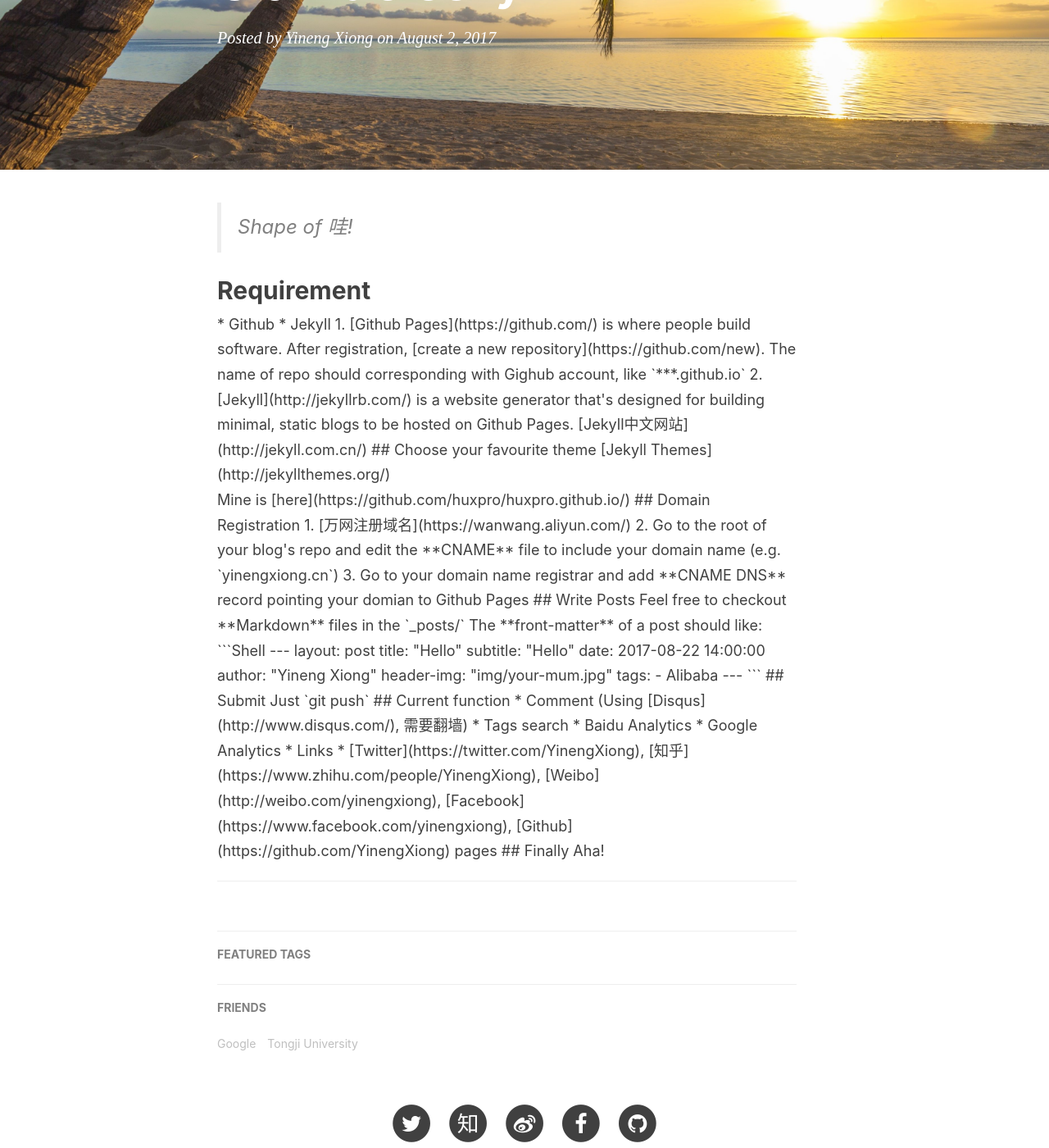
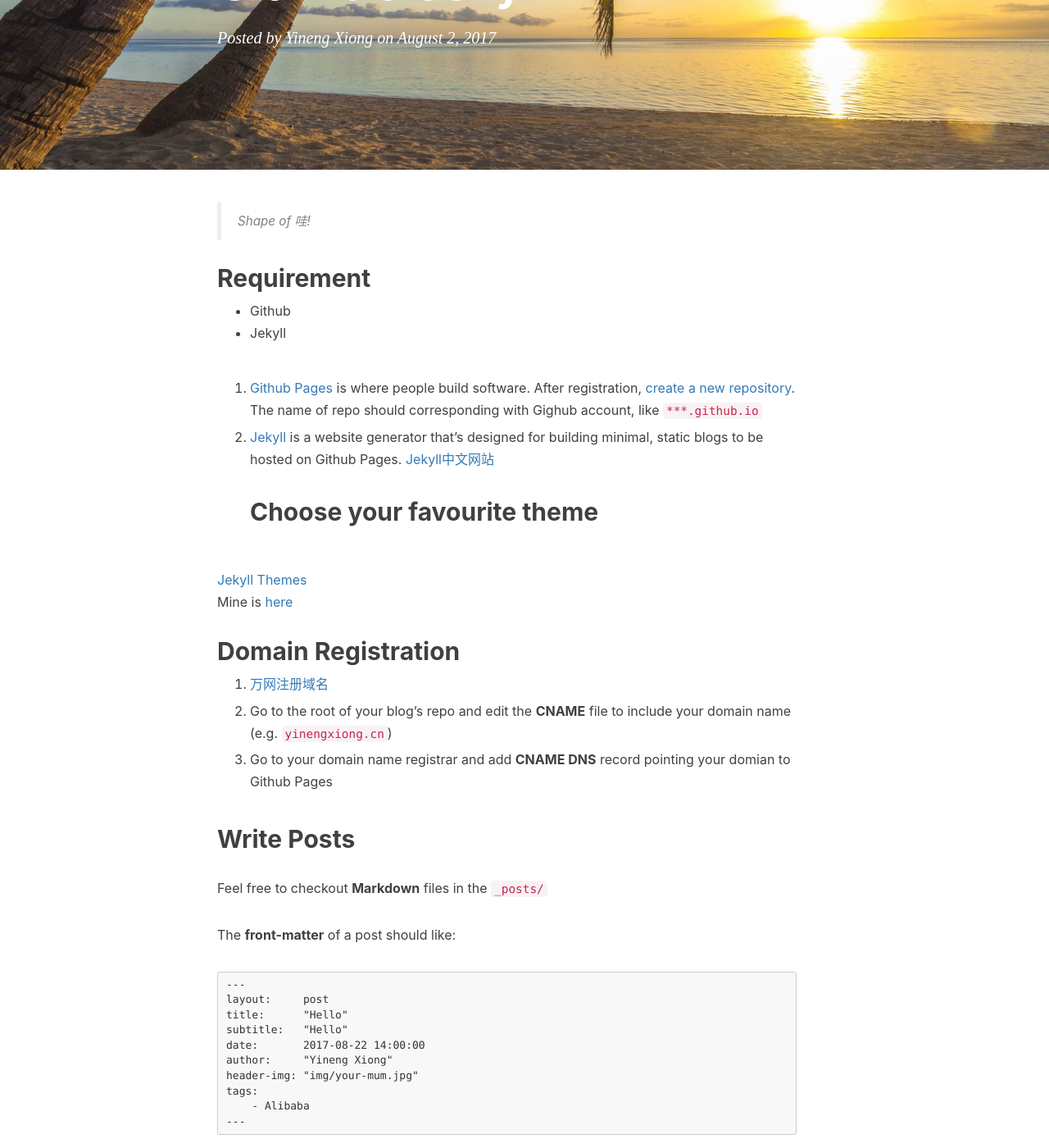
Before and after one commit to YinengXiong/YinengXiong.github.io, a Jekyll site: the page built from _posts/2017-08-02-build-blog.md, in a window 1280 px wide and 1400 px high, scrolled down 310 px. Shown: the whole window at 82% size. Built offline with Jekyll 4.4.1, drawn with Linux system fonts in a browser that asks for light colours; nearby versions of some CDN libraries; comment, search, counter and statistics services are not loaded; some of the changed text lies outside the part shown.

Commit message:
modified 20170802

```diff
--- a/_posts/2017-08-02-build-blog.md
+++ b/_posts/2017-08-02-build-blog.md
@@ -10,19 +10,17 @@ tags:
     - Jekyll
 ---
 
-> <font size=5> Shape of 哇<font>!
+> Shape of 哇!
 
 
 
 ## Requirement
-<font size=4>
 * Github
 * Jekyll
 
 1. [Github Pages](https://github.com/) is where people build software. After registration,  [create a new repository](https://github.com/new). The name of repo should corresponding with Gighub account, like `***.github.io`
 
 2. [Jekyll](http://jekyllrb.com/) is a website generator that's designed for building minimal, static blogs to be hosted on Github Pages. [Jekyll中文网站](http://jekyll.com.cn/)
-<font>
 ## Choose your favourite theme
 
 [Jekyll Themes](http://jekyllthemes.org/)<br>
```
